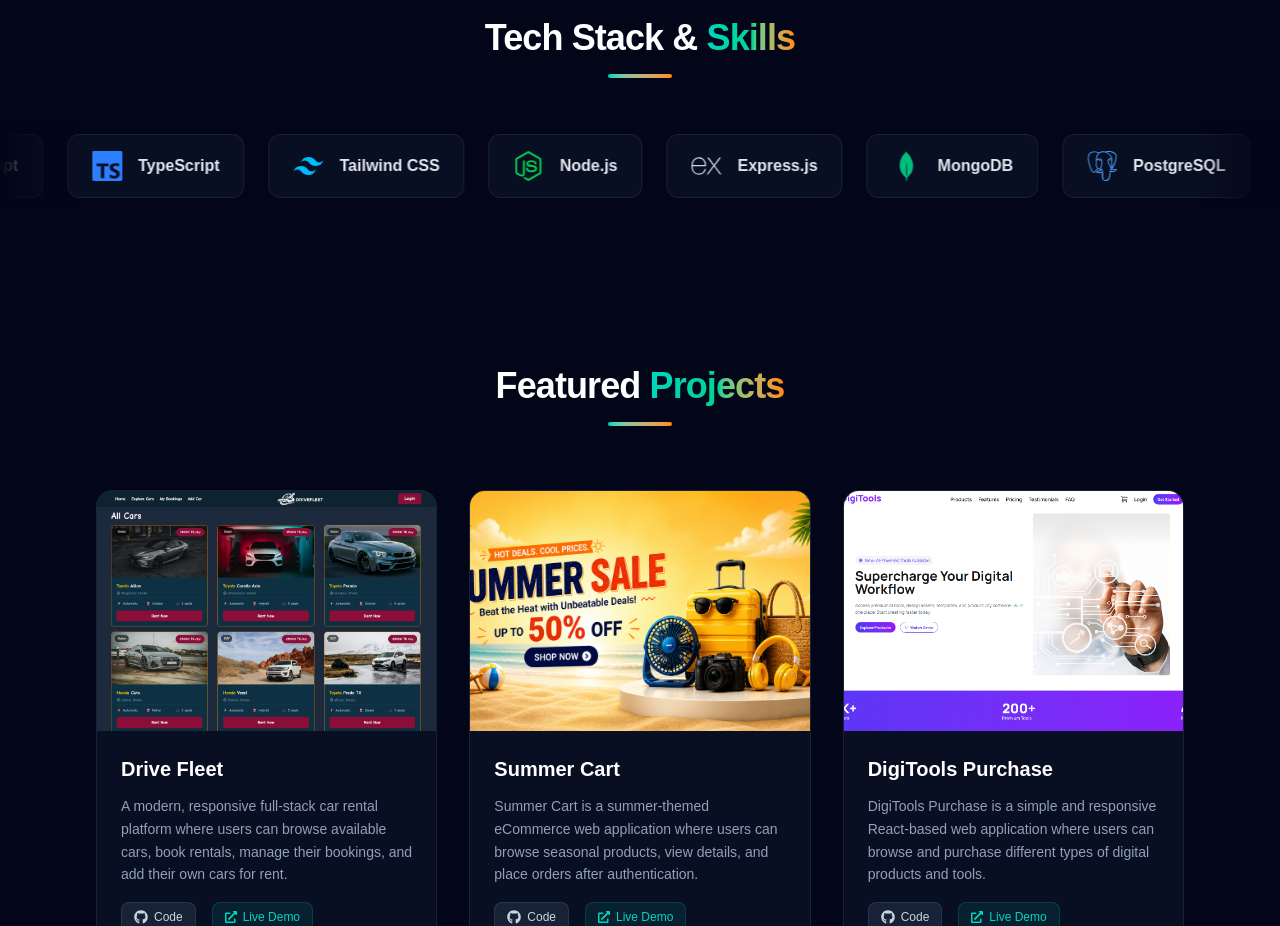
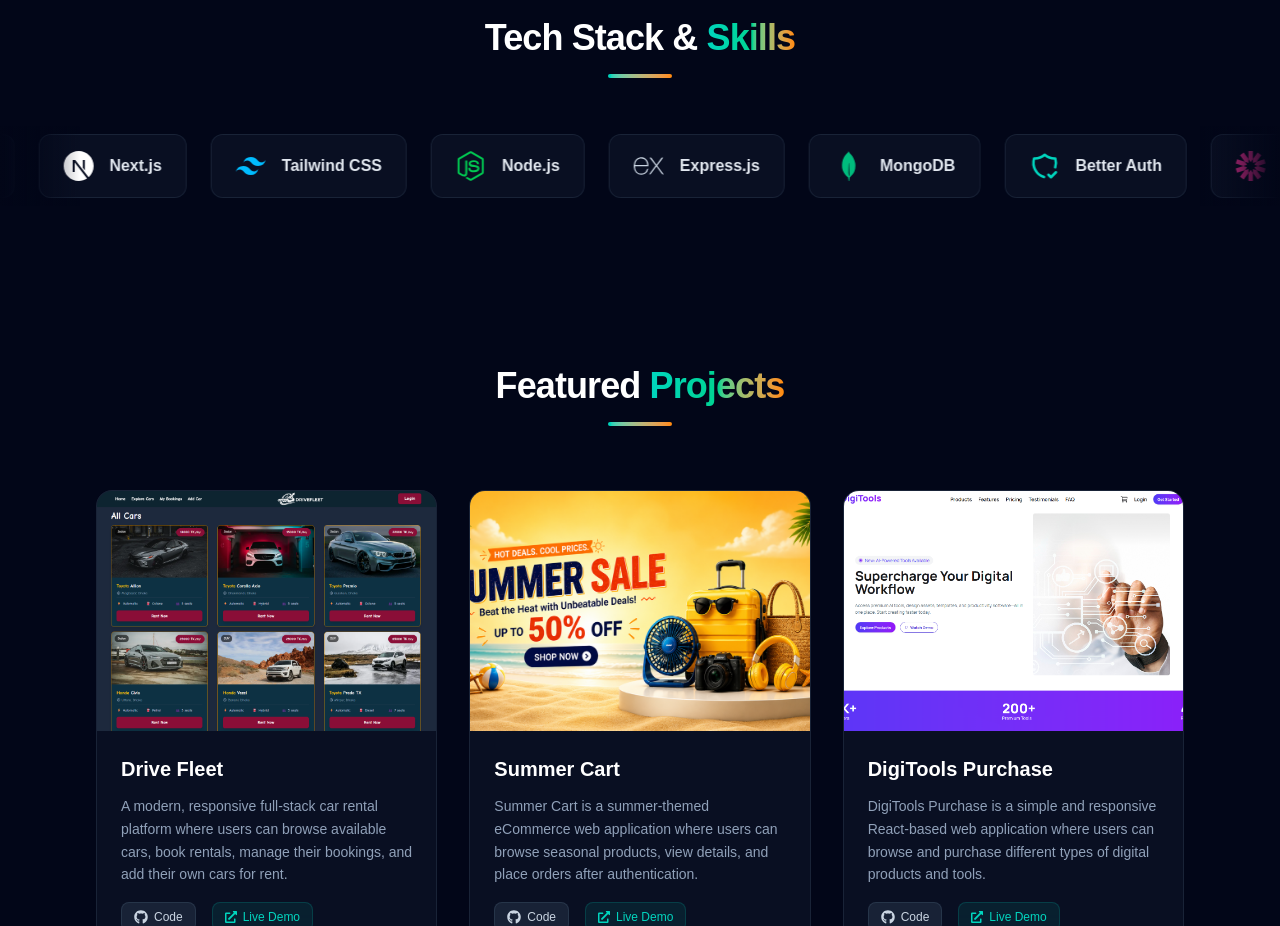
Before and after one commit to wdev-jahidhasan/my-portfolio, a Next.js app: page / in a window 1280 px wide. Shown: the part 1480-2406 px from the top of the page. Built offline with nearby package versions, Linux system fonts and the light colour scheme; a web font is replaced by a local one.

Commit message:
skills section okay

```diff
--- a/src/app/components/Skills.jsx
+++ b/src/app/components/Skills.jsx
@@ -5,6 +5,7 @@ import {
   FaNodeJs,
   FaJsSquare,
   FaGitAlt,
+  FaHtml5,
 } from 'react-icons/fa';
 import {
   SiNextdotjs,
@@ -13,23 +14,27 @@ import {
   SiExpress,
   SiMongodb,
   SiPostgresql,
+  SiJsonwebtokens,
 } from 'react-icons/si';
+import { TbShieldCheck } from 'react-icons/tb';
 
 const skills = [
+  { name: 'HTML5', icon: FaHtml5, color: 'text-orange-600' },
+  { name: 'JavaScript', icon: FaJsSquare, color: 'text-yellow-400' },
+  // { name: 'TypeScript', icon: SiTypescript, color: 'text-blue-500' },
   { name: 'React.js', icon: FaReact, color: 'text-cyan-400' },
   { name: 'Next.js', icon: SiNextdotjs, color: 'text-white' },
-  { name: 'JavaScript', icon: FaJsSquare, color: 'text-yellow-400' },
-  { name: 'TypeScript', icon: SiTypescript, color: 'text-blue-500' },
   { name: 'Tailwind CSS', icon: SiTailwindcss, color: 'text-sky-400' },
   { name: 'Node.js', icon: FaNodeJs, color: 'text-green-500' },
   { name: 'Express.js', icon: SiExpress, color: 'text-slate-300' },
   { name: 'MongoDB', icon: SiMongodb, color: 'text-emerald-500' },
-  { name: 'PostgreSQL', icon: SiPostgresql, color: 'text-blue-400' },
+  // { name: 'PostgreSQL', icon: SiPostgresql, color: 'text-blue-400' },
+  { name: 'Better Auth', icon: TbShieldCheck, color: 'text-teal-400' },
+  { name: 'JWT', icon: SiJsonwebtokens, color: 'text-pink-500' },
   { name: 'Git & GitHub', icon: FaGitAlt, color: 'text-orange-500' },
 ];
 
 export default function Skills() {
-  // Smooth looping-এর জন্য তালিকাটি দ্বিগুণ করা হলো
   const duplicatedSkills = [...skills, ...skills];
 
   return (
```
